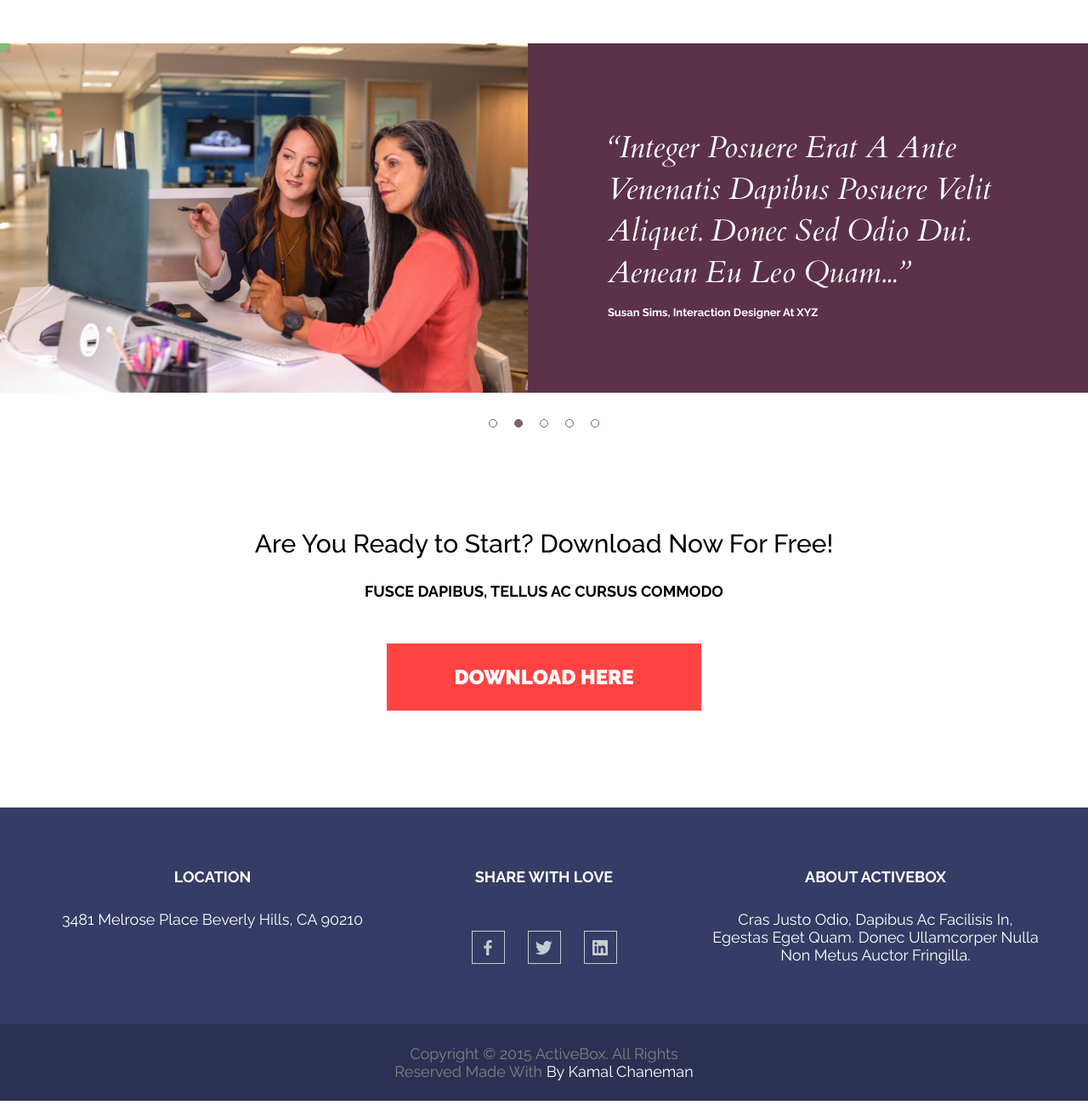
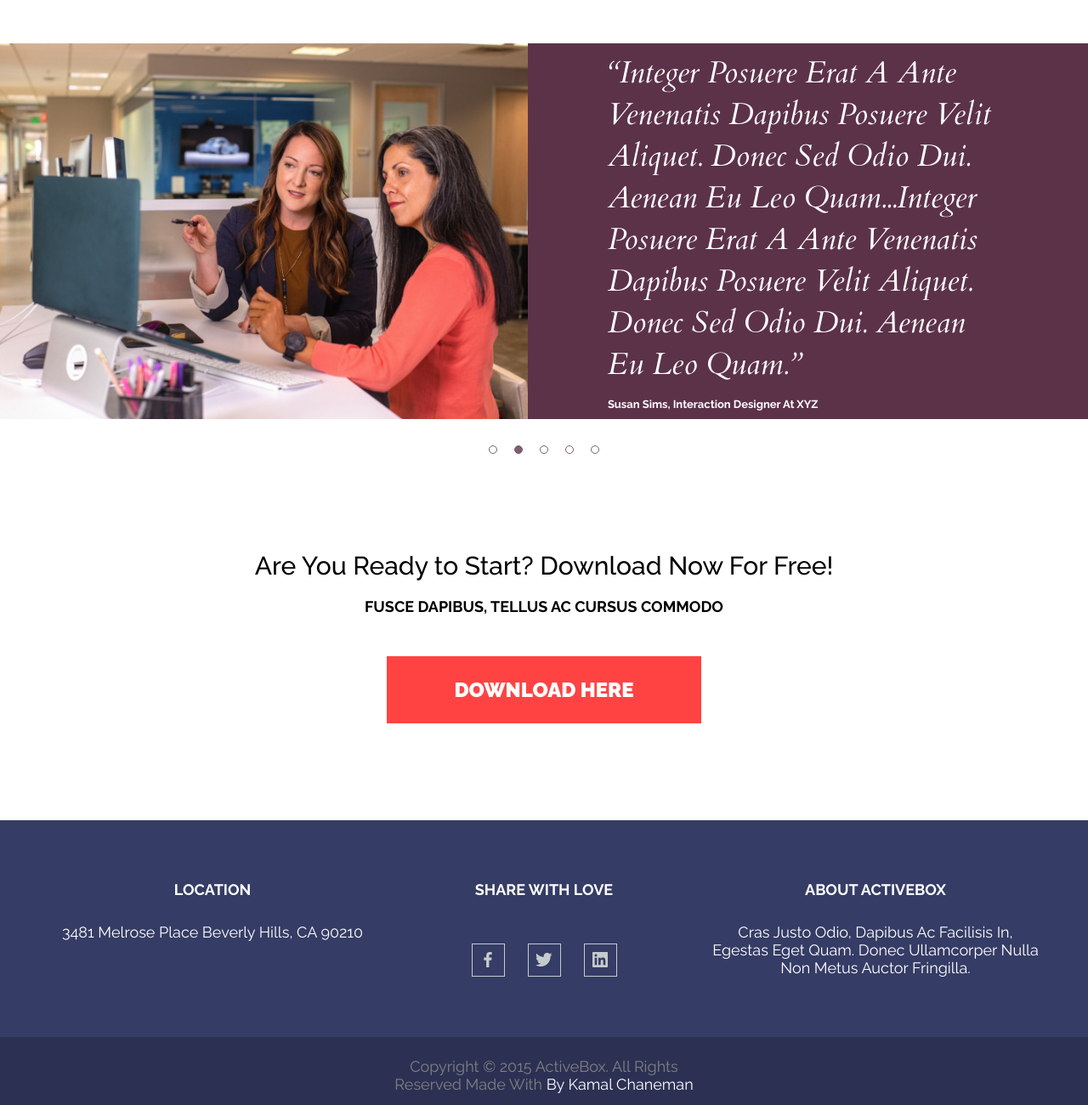
Before and after one commit to vadimbabich7/babich7, a website built with Parcel: page src/index.html in a window 1280 px wide. Shown: the part 3140-4440 px from the top of the page at 85% size. Built offline with nearby package versions, Linux system fonts and the light colour scheme.

Commit message:
feat(maket-2): corrected remarks ib block slider,download, footer

```diff
--- a/src/index.html
+++ b/src/index.html
@@ -333,7 +333,7 @@
         </div>
         <div class="slider__background">
             <div class="slider__text">
-                <h2 class="slider__slogan">“Integer posuere erat a ante venenatis dapibus posuere velit aliquet. Donec sed odio dui. Aenean eu leo quam...”</h2>
+                <h2 class="slider__slogan">“Integer posuere erat a ante venenatis dapibus posuere velit aliquet. Donec sed odio dui. Aenean eu leo quam...Integer posuere erat a ante venenatis dapibus posuere velit aliquet. Donec sed odio dui. Aenean eu leo quam.”</h2>
                 <p class="slider__name">Susan Sims, Interaction Designer at XYZ</p>
             </div>
         </div>
@@ -355,12 +355,12 @@
     <footer class="footer">
         <div class="container">
             <div class="footer__content">
-                <article class="footer__item">
+                <div class="footer__item">
                     <h2 class="footer__title">Location</h2>
                     <p class="footer__text">3481 Melrose Place
                         Beverly Hills, CA 90210</p>
-                </article>
-                <article class="footer__item_media">
+                </div>
+                <div class="footer__item_media">
                     <h2 class="footer__title_media">Share with Love</h2>
                     <ul class="footer__media">
                         <li class="footer__media_item">
@@ -385,15 +385,16 @@
                             </a>
                         </li>
                     </ul>
-                </article>
-                <article class="footer__item">
+                </div>
+                <div class="footer__item">
                     <h2 class="footer__title footer__title_last">About ActiveBox</h2>
                     <p class="footer__text">Cras justo odio, dapibus ac facilisis in, egestas eget quam. Donec ullamcorper nulla non metus auctor fringilla.</p>
-                </article>
+                </div>
             </div>
         </div>
-        <div class="footer__signature"><p class="footer__signature_text">Copyright © 2015 ActiveBox. All Rights Reserved
-            Made with <span class="footer__signature_span">by Kamal Chaneman</span></p>
+        <div class="footer__signature">
+            <div class="footer__mail"><p class="footer__signature_text">Copyright © 2015 ActiveBox. All Rights Reserved
+                Made with <span class="footer__signature_span">by Kamal Chaneman</span></p></div>
         </div>
     </footer>
 </body>
--- a/src/styles/style.scss
+++ b/src/styles/style.scss
@@ -618,6 +618,7 @@
         display: grid;
         justify-content: center;
         align-items: center;
+        padding: 10px 0;
 
         @media (max-width:767px){
             grid-column: 1/3;
@@ -627,15 +628,11 @@
 
     &__text{
         max-width: 471px;
-        max-height: 258px;
 
         @media (max-width:1024px){
             max-width: 330px;
-            max-height: 175px;
         }
         @media (max-width:767px){
-            max-width: 275px;
-            max-height: 231px;
             text-align: center;
         }
     }
@@ -647,12 +644,12 @@
         font-family: 'Cardo', sans-serif;
         line-height: 49px;
         text-transform: capitalize;
-        padding: 13px 0;
+        margin-bottom: 15px;
 
         @media (max-width:1024px){
             font-size: 24px;
             line-height: 32px;
-            padding: 8px 0;
+
         }
         @media (max-width:767px){
             margin-bottom: 20px;
@@ -666,7 +663,6 @@
         font-family: 'Raleway', sans-serif;
         line-height: 15px;
         text-transform: capitalize;
-        padding: 2px 0;
     }
 
     &__pagination{
@@ -712,7 +708,6 @@
         font-weight: 500;
         line-height: 35px;
         font-family: 'Raleway', sans-serif;
-        padding: 5px 0;
         margin-bottom: 20px;
 
         @media (max-width:1024px){
@@ -732,7 +727,6 @@
         font-family: 'Raleway', sans-serif;
         text-transform: uppercase;
         margin-bottom: 47.7px;
-        padding: 3px 0;
 
         @media (max-width:1024px){
             font-size: 14px;
@@ -751,7 +745,6 @@
 }
 
 .footer{
-    display: grid;
     background-color: #353C65;
 
     &__content{
@@ -856,9 +849,6 @@
 
     &__signature{
         background-color: #2C3154;
-        display: flex;
-        justify-content: center;
-        align-items: center;
         padding: 24px 0;
 
         @media (max-width:1024px){
@@ -866,6 +856,15 @@
         }
         @media (max-width:767px){
             padding: 29px 0 28px;
+        }
+    }
+
+    &__mail{
+        margin: 0 auto;
+        max-width: 370px;
+
+        @media (max-width:1024px){
+            max-width: 314px;
         }
     }
 
@@ -877,14 +876,10 @@
         font-family: 'Raleway', sans-serif;
         text-transform: capitalize;
         text-align: center;
-        max-width: 370px;
-        max-height: 42px;
 
         @media (max-width:1024px){
             font-size: 14px;
             line-height: 18px;
-            max-width: 314px;
-            max-height: 32px;
         }
     }
 
```
